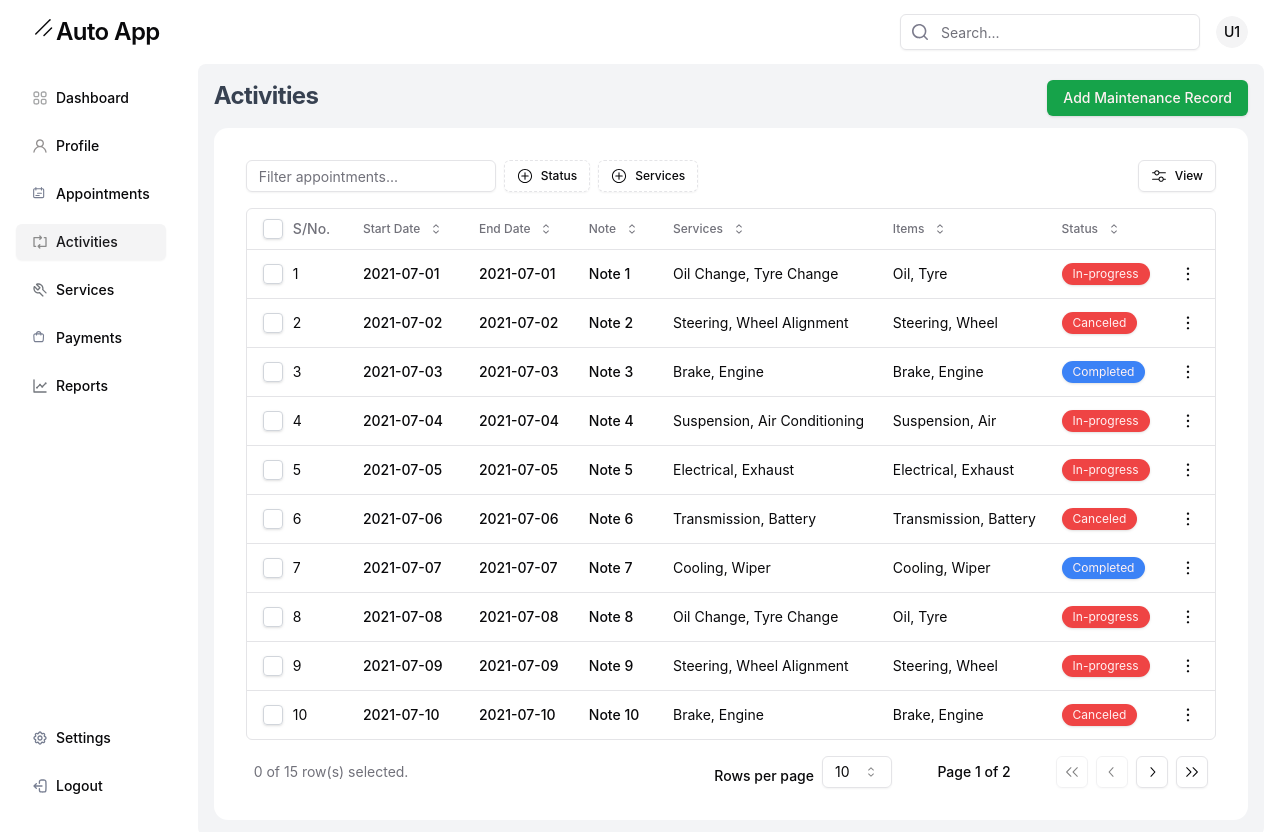
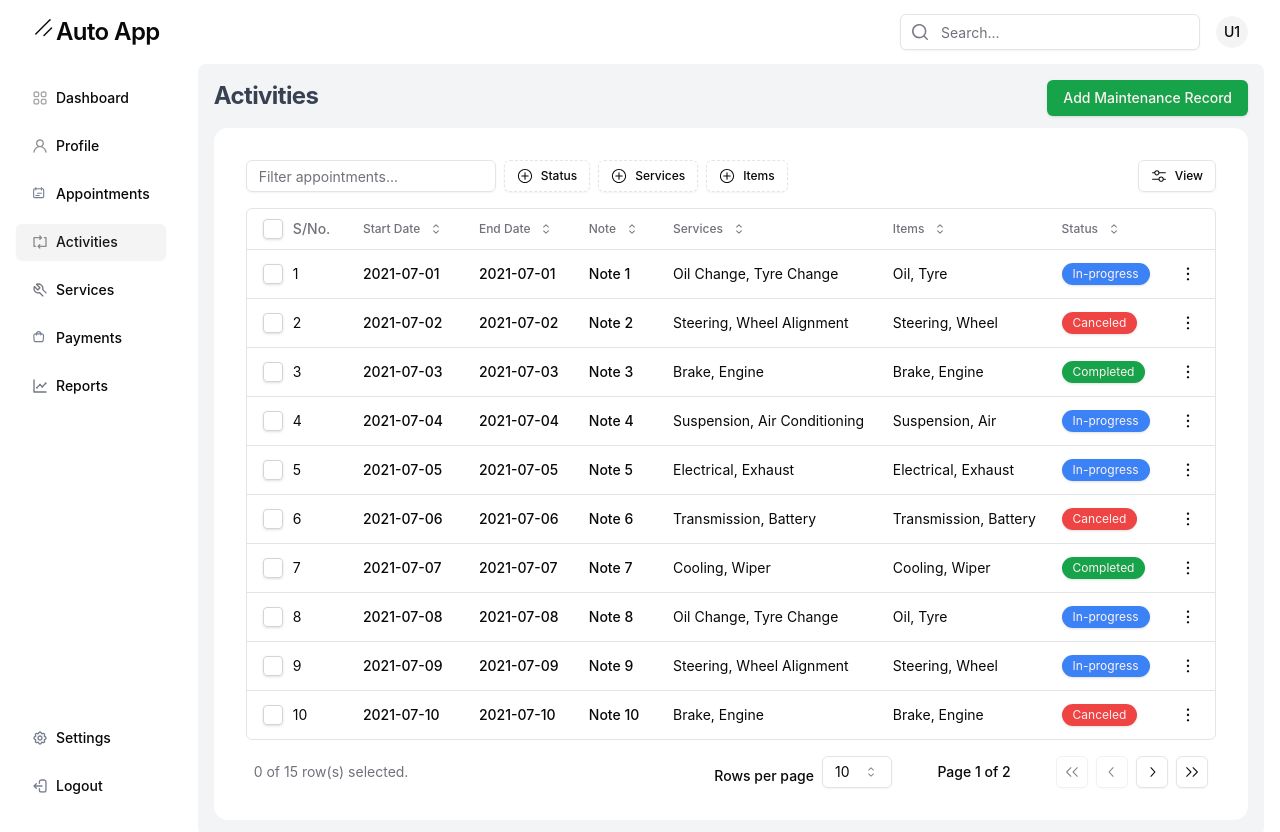
Before and after one commit to CeeJayyy007/auto-app-frontend, a React (Vite) app: page /activities in a window 1280 px wide. Shown: the top 832 px of the page. Built offline with nearby package versions, Linux system fonts and the light colour scheme; sample sign-in values are in the browser's storage.

Commit message:
fix: update helper functions and data table toolbar

```diff
--- a/src/components/dataTable/dataTableToolbar.jsx
+++ b/src/components/dataTable/dataTableToolbar.jsx
@@ -6,6 +6,7 @@ import { DataTableViewOptions } from './dataTableViewOptions';
 
 import { services, statuses } from '../appointment/data';
 import { DataTableFacetedFilter } from './dataTableFacetedFilter';
+import { inventories } from '../activities/data';
 
 export const DataTableToolbar = ({ table }) => {
   const isFiltered = table.getState().columnFilters.length > 0;
@@ -36,6 +37,15 @@ export const DataTableToolbar = ({ table }) => {
             options={services}
           />
         )}
+
+        {table.getColumn('inventory') && (
+          <DataTableFacetedFilter
+            column={table.getColumn('inventory')}
+            title="Items"
+            options={inventories}
+          />
+        )}
+
         {isFiltered && (
           <Button
             variant="ghost"
--- a/src/utils/helpers.js
+++ b/src/utils/helpers.js
@@ -12,12 +12,12 @@ export const statusColor = (status) => {
   switch (status) {
     case 'pending':
       return 'bg-warning';
-    case 'approved':
-      return 'bg-primary';
+    case 'in-progress':
+      return 'bg-blue-500';
     case 'canceled':
       return 'bg-destructive';
     case 'completed':
-      return 'bg-blue-500';
+      return 'bg-primary';
     default:
       return 'bg-destructive';
   }
```
